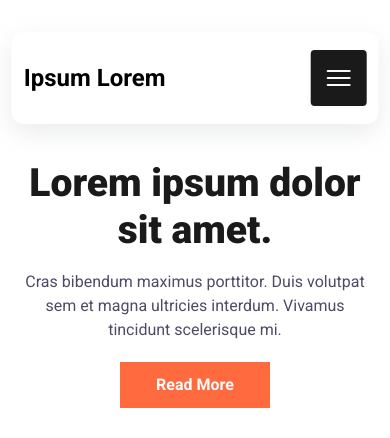
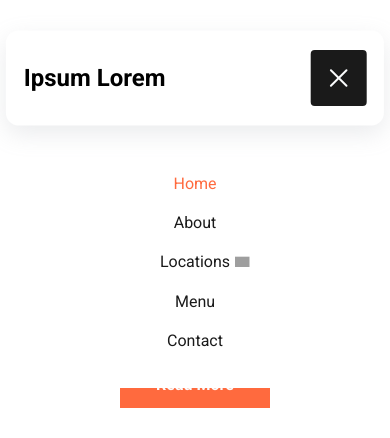
Before and after one commit to conspicuousClockwork/example_html, a plain HTML site: page index.html in a window 390 px wide. Both pictures are taken after a click on the button "mobile menu toggle". Shown: the top 438 px of the page. Drawn offline with Linux system fonts and the light colour scheme; grey boxes are pictures that could not be loaded.

Commit message:
Update index.html

```diff
--- a/index.html
+++ b/index.html
@@ -227,3 +227,51 @@
 
 
 </html>
+<script>// add classes for mobile navigation toggling
+    var CSbody = document.querySelector("body");
+    const CSnavbarMenu = document.querySelector("#cs-navigation");
+    const CShamburgerMenu = document.querySelector("#cs-navigation .cs-toggle");
+
+    CShamburgerMenu.addEventListener('click', function() {
+        CShamburgerMenu.classList.toggle("cs-active");
+        CSnavbarMenu.classList.toggle("cs-active");
+        CSbody.classList.toggle("cs-open");
+        // run the function to check the aria-expanded value
+        ariaExpanded();
+    });
+
+    // checks the value of aria expanded on the cs-ul and changes it accordingly whether it is expanded or not
+    function ariaExpanded() {
+        const csUL = document.querySelector('#cs-expanded');
+        const csExpanded = csUL.getAttribute('aria-expanded');
+
+        if (csExpanded === 'false') {
+            csUL.setAttribute('aria-expanded', 'true');
+        } else {
+            csUL.setAttribute('aria-expanded', 'false');
+        }
+    }
+
+        // This script adds a class to the body after scrolling 100px
+    // and we used these body.scroll styles to create some on scroll
+    // animations with the navbar
+
+    document.addEventListener('scroll', (e) => {
+        const scroll = document.documentElement.scrollTop;
+        if(scroll >= 100){
+    document.querySelector('body').classList.add('scroll')
+        } else {
+        document.querySelector('body').classList.remove('scroll')
+        }
+    });
+
+
+    // mobile nav toggle code
+    const dropDowns = Array.from(document.querySelectorAll('#cs-navigation .cs-dropdown'));
+        for (const item of dropDowns) {
+            const onClick = () => {
+            item.classList.toggle('cs-active')
+        }
+        item.addEventListener('click', onClick)
+        }
+                                </script>
```
